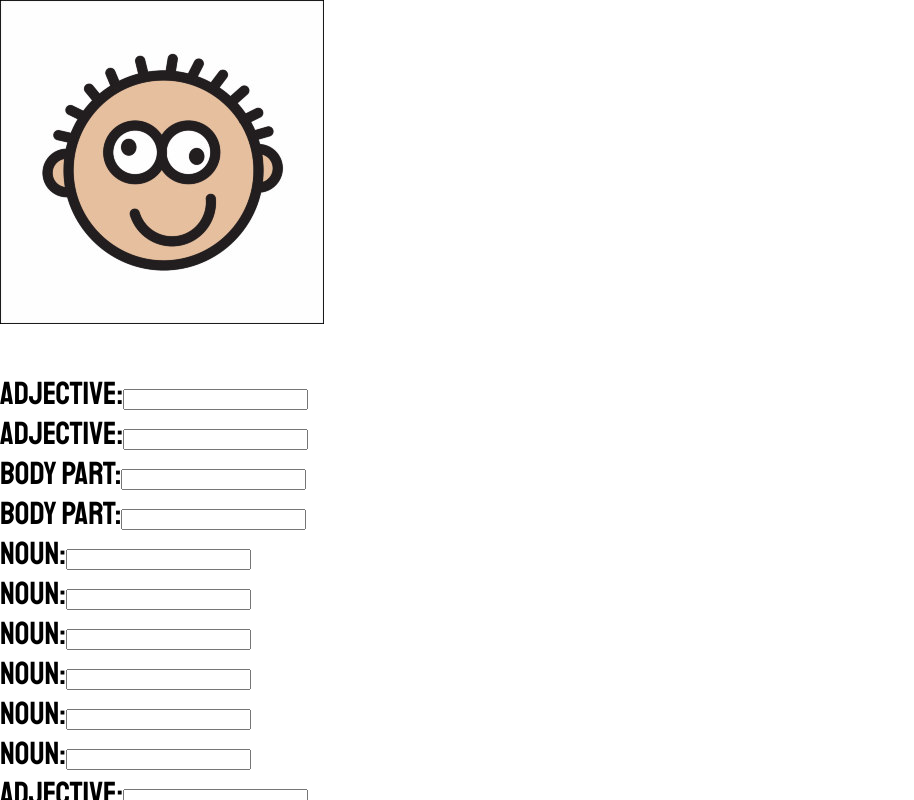
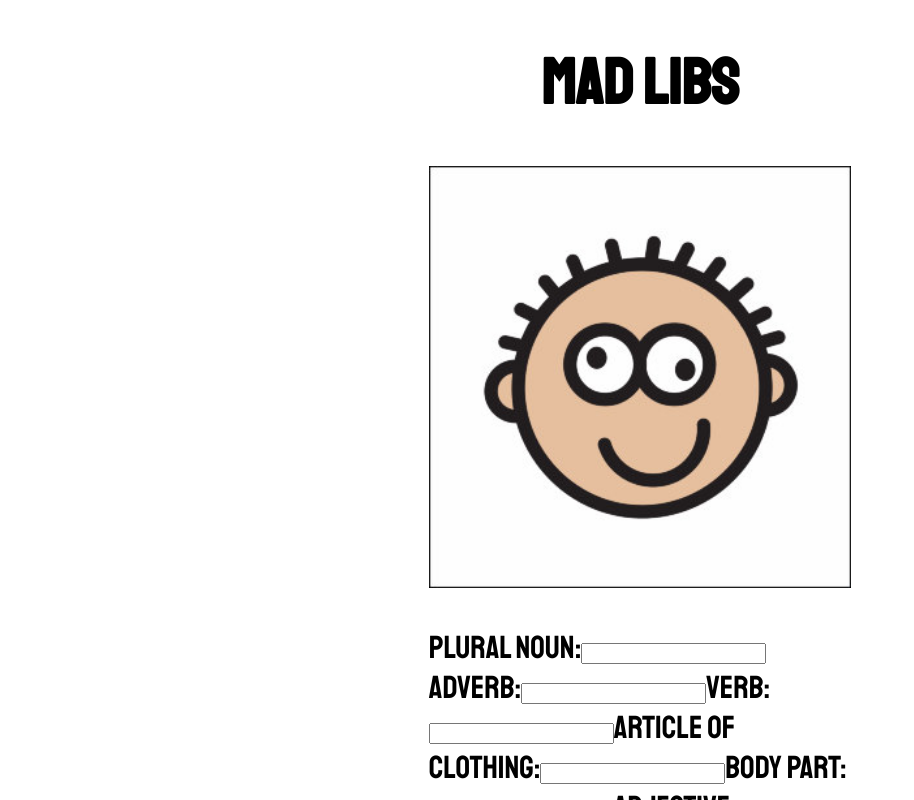
Before and after one commit to d-sanderson/react-playground, a React (Create React App) app: page / in a window 1280 px wide. Shown: the top 800 px of the page, without its empty margins (0-914 px from the left). Built offline with nearby package versions, Linux system fonts and the light colour scheme.

Commit message:
added styles to todo item if checkbox is clicked.

```diff
--- a/src/App.css
+++ b/src/App.css
@@ -9,9 +9,18 @@ h1 {
 	text-align: center;
 }
 
+img {
+	display: block;
+	margin-left: auto;
+	margin-right: auto;
+	width: 33%;
+}
+
 form {
-	display: flex;
-	flex-direction: column;
-	column-count: 3;
+	display: block;
+	margin-left: auto;
+	margin-right: auto;
+	width: 33%;
+
 
 }
--- a/src/App.js
+++ b/src/App.js
@@ -8,6 +8,8 @@ class App extends Component {
   render() {
     return (
       <div>
+			<h1>Mad Libs </h1>
+			<MadLibs/>
          <MadLib2 />
       </div>
     );
```
